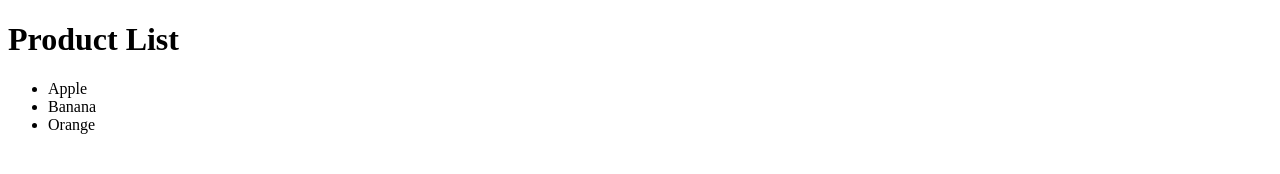
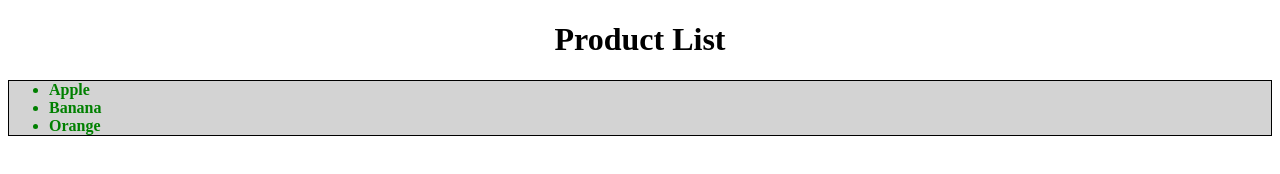
Before and after one commit to M-Alsuleibi/assignment, a plain HTML site: page index.html in a window 1280 px wide. Drawn offline with Linux system fonts and the light colour scheme.

Commit message:
Task 1 : HTML & CSS Fundamentals

```diff
--- a/style.css
+++ b/style.css
@@ -0,0 +1,15 @@
+/* Task 1 */
+
+h1{
+    text-align: center;
+}
+ul li {
+    color: green;
+    font-weight: bold;
+}
+
+ul{
+
+    border: 1px solid black;
+    background-color: lightgray;
+}
```
Also changed, not shown: index.html (+3 -3 lines).
